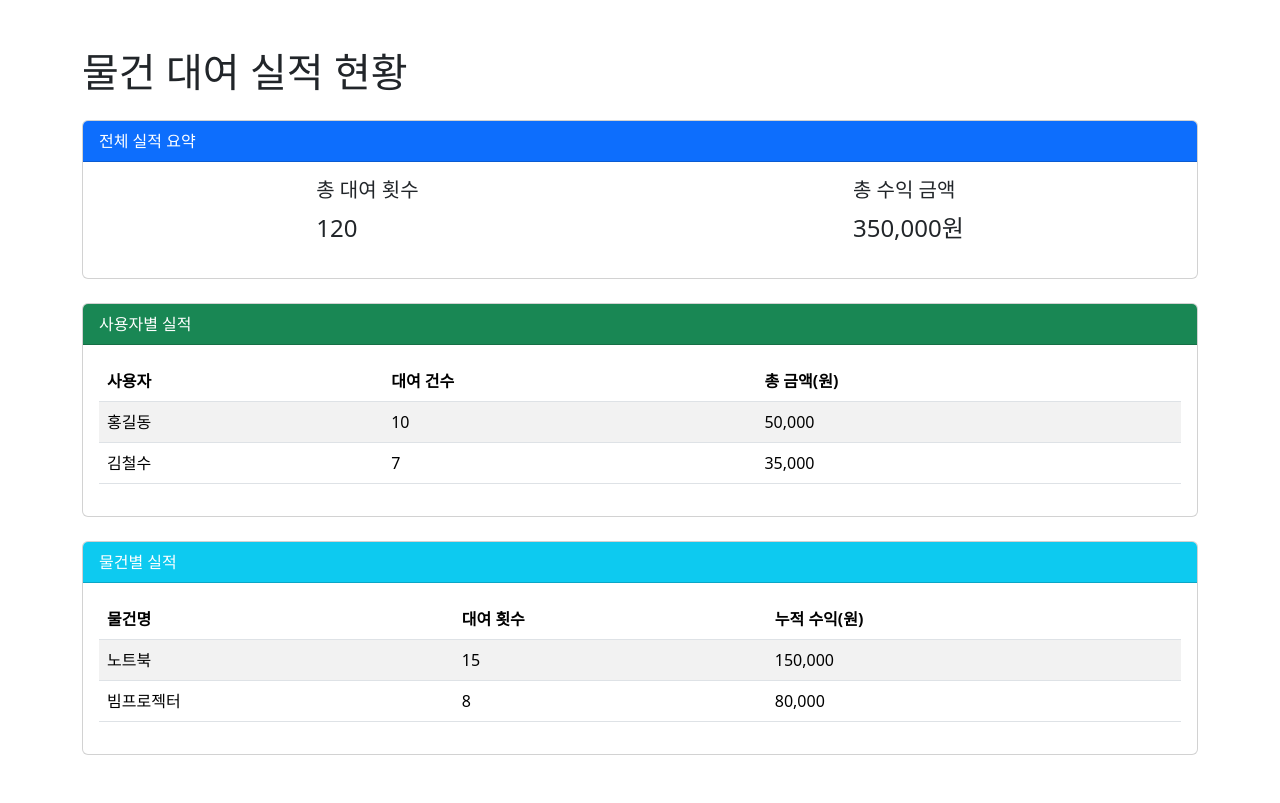
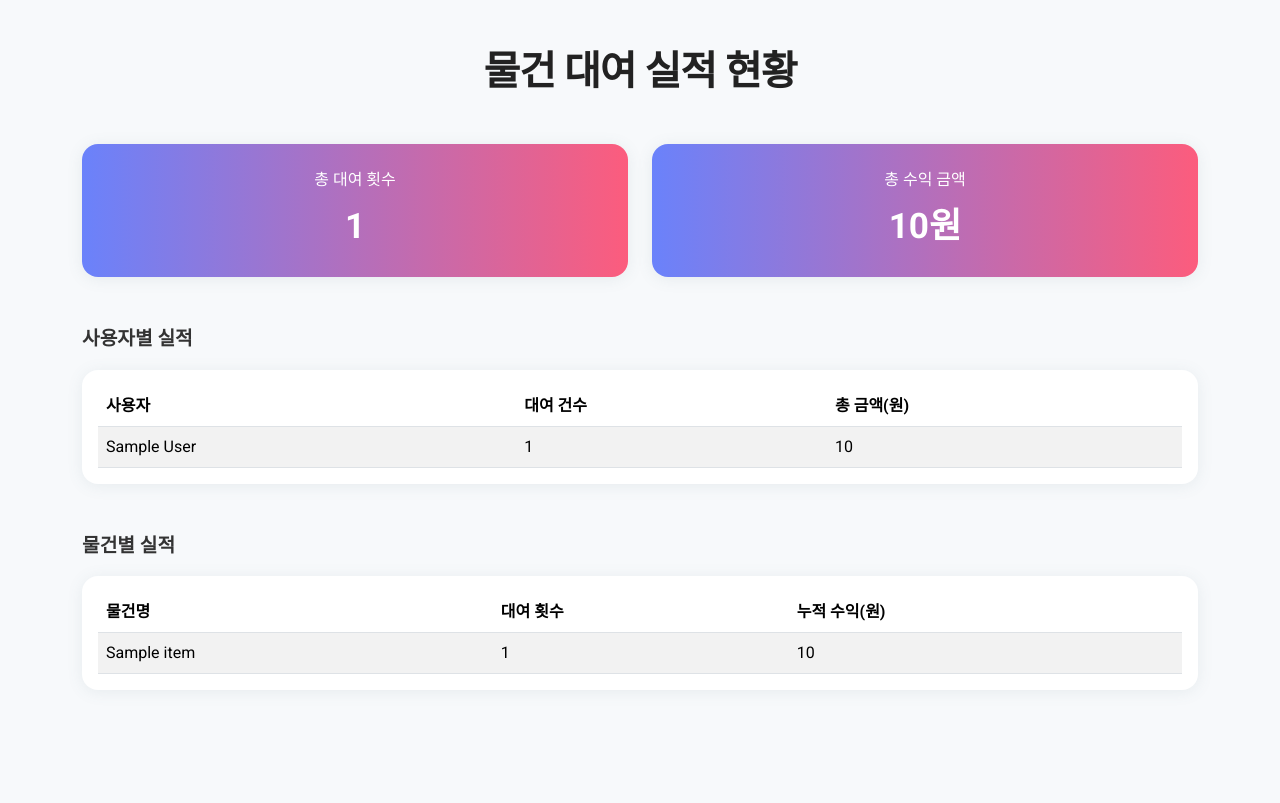
Before and after one commit to lehoyeon/2025_05_20-Flask_project, a Flask app: page /status in a window 1280 px wide. After the commit the page ends 674 px from the top, so only its background shows below. Run offline with Flask 3, Linux system fonts and the light colour scheme; tables that the repository leaves empty hold one stand-in row (values such as "Sample post").

Commit message:
db 데이터와 연동

```diff
--- a/app.py
+++ b/app.py
@@ -11,23 +11,20 @@ atexit.register(db.close)
 
 @app.route('/status', methods=['GET'])
 def status():
-    # 예시 데이터
-    total_rentals = 120
-    total_revenue = 350000
-    user_stats = [
-        {'username': '홍길동', 'rental_count': 10, 'total_amount': 50000},
-        {'username': '김철수', 'rental_count': 7, 'total_amount': 35000},
-    ]
-    item_stats = [
-        {'item_name': '노트북', 'rental_count': 15, 'total_revenue': 150000},
-        {'item_name': '빔프로젝터', 'rental_count': 8, 'total_revenue': 80000},
-    ]
+    data = Database.fetch_rental_performance()
+
+    if not data:
+        return render_template('status.html',
+                             total_rentals=0,
+                             total_revenue=0,
+                             user_stats=[],
+                             item_stats=[])
+
     return render_template('status.html',
-                           total_rentals=total_rentals,
-                           total_revenue=total_revenue,
-                           user_stats=user_stats,
-                           item_stats=item_stats)
-
+                         total_rentals=data['total_rentals'],
+                         total_revenue=data['total_revenue'],
+                         user_stats=data['user_stats'],
+                         item_stats=data['item_stats'])
 
 if __name__ == '__main__':
     app.run(host='0.0.0.0', port=5000, debug=True)
--- a/db.py
+++ b/db.py
@@ -22,3 +22,56 @@ class Database:
         if self.connection:
             self.connection.close()
             print("MariaDB 연결이 종료되었습니다.")
+
+    def fetch_rental_performance():
+        db = Database()
+        if not db.connection:
+            return None
+        try:
+            with db.connection.cursor() as cursor:
+                # 전체 실적 요약 (총 대여 횟수, 총 수익)
+                cursor.execute("""
+                    SELECT
+                        COUNT(rental_id) AS total_rentals,
+                        COALESCE(SUM(price), 0) AS total_revenue
+                    FROM rentals
+                """)
+                total_summary = cursor.fetchone()
+
+                # 사용자별 실적 (이름, 대여 건수, 총 금액)
+                cursor.execute("""
+                    SELECT
+                        u.name AS username,
+                        COUNT(r.rental_id) AS rental_count,
+                        COALESCE(SUM(r.price), 0) AS total_amount
+                    FROM users u
+                    LEFT JOIN rentals r ON u.user_id = r.user_id
+                    GROUP BY u.user_id, u.name
+                    ORDER BY total_amount DESC
+                """)
+                user_stats = cursor.fetchall()
+
+                # 물건별 실적 (물건명, 대여 횟수, 누적 수익)
+                cursor.execute("""
+                    SELECT
+                        i.name AS item_name,
+                        COUNT(r.rental_id) AS rental_count,
+                        COALESCE(SUM(r.price), 0) AS total_revenue
+                    FROM items i
+                    LEFT JOIN rentals r ON i.item_id = r.item_id
+                    GROUP BY i.item_id, i.name
+                    ORDER BY total_revenue DESC
+                """)
+                item_stats = cursor.fetchall()
+
+            return {
+                'total_rentals': total_summary['total_rentals'],
+                'total_revenue': total_summary['total_revenue'],
+                'user_stats': user_stats,
+                'item_stats': item_stats
+            }
+        except Error as e:
+            print(f"쿼리 실행 중 오류 발생: {e}")
+            return None
+        finally:
+            db.close()
--- a/templates/status.html
+++ b/templates/status.html
@@ -3,36 +3,85 @@
 <head>
     <meta charset="UTF-8">
     <title>물건 대여 실적 현황</title>
-    <link rel="stylesheet" href="https://cdn.jsdelivr.net/npm/bootstrap@5.3.2/dist/css/bootstrap.min.css">
+    <meta name="viewport" content="width=device-width, initial-scale=1">
+    <!-- Bootstrap 5 CDN -->
+    <link href="https://cdn.jsdelivr.net/npm/bootstrap@5.3.2/dist/css/bootstrap.min.css" rel="stylesheet">
+    <!-- Google Fonts for modern look -->
+    <link href="https://fonts.googleapis.com/css2?family=Roboto:wght@400;700&display=swap" rel="stylesheet">
+    <style>
+        body {
+            font-family: 'Roboto', sans-serif;
+            background: #f7f9fb;
+            color: #222;
+        }
+        .dashboard-header {
+            font-weight: 700;
+            letter-spacing: -1px;
+        }
+        .summary-card {
+            border: none;
+            border-radius: 1rem;
+            box-shadow: 0 2px 16px rgba(90, 114, 123, 0.11);
+            background: linear-gradient(90deg, #6a82fb 0%, #fc5c7d 100%);
+            color: #fff;
+        }
+        .summary-value {
+            font-size: 2.2rem;
+            font-weight: 700;
+        }
+        .section-title {
+            font-size: 1.2rem;
+            font-weight: 600;
+            margin-bottom: 1rem;
+            color: #333;
+        }
+        .card-table {
+            border: none;
+            border-radius: 1rem;
+            box-shadow: 0 2px 16px rgba(90, 114, 123, 0.10);
+            background: #fff;
+        }
+        .table thead {
+            background: #f1f3f7;
+        }
+        .table th {
+            font-weight: 600;
+        }
+        .table-striped > tbody > tr:nth-of-type(odd) {
+            background-color: #f7f9fb;
+        }
+        @media (max-width: 767px) {
+            .summary-cards-row {
+                flex-direction: column;
+            }
+            .summary-card {
+                margin-bottom: 1rem;
+            }
+        }
+    </style>
 </head>
 <body>
-<div class="container my-5">
-    <h1 class="mb-4">물건 대여 실적 현황</h1>
+<div class="container py-5">
+    <h1 class="dashboard-header mb-5 text-center">물건 대여 실적 현황</h1>
 
     <!-- 전체 실적 요약 -->
-    <div class="card mb-4">
-        <div class="card-header bg-primary text-white">
-            전체 실적 요약
+    <div class="d-flex gap-4 mb-5 summary-cards-row flex-wrap justify-content-center">
+        <div class="summary-card p-4 flex-fill text-center">
+            <div class="mb-2">총 대여 횟수</div>
+            <div class="summary-value">{{ total_rentals }}</div>
         </div>
-        <div class="card-body d-flex justify-content-around">
-            <div>
-                <h5>총 대여 횟수</h5>
-                <p class="fs-4">{{ total_rentals }}</p>
-            </div>
-            <div>
-                <h5>총 수익 금액</h5>
-                <p class="fs-4">{{ "{:,.0f}".format(total_revenue) }}원</p>
-            </div>
+        <div class="summary-card p-4 flex-fill text-center">
+            <div class="mb-2">총 수익 금액</div>
+            <div class="summary-value">{{ "{:,.0f}".format(total_revenue) }}원</div>
         </div>
     </div>
 
     <!-- 사용자별 실적 -->
-    <div class="card mb-4">
-        <div class="card-header bg-success text-white">
-            사용자별 실적
-        </div>
-        <div class="card-body">
-            <table class="table table-striped">
+    <div class="mb-5">
+        <div class="section-title">사용자별 실적</div>
+        <div class="card-table p-3">
+            <div class="table-responsive">
+                <table class="table table-striped align-middle mb-0">
                     <thead>
                     <tr>
                         <th>사용자</th>
@@ -49,21 +98,21 @@
                         </tr>
                     {% else %}
                         <tr>
-                        <td colspan="3" class="text-center">데이터가 없습니다.</td>
+                            <td colspan="3" class="text-center text-muted">데이터가 없습니다.</td>
                         </tr>
                     {% endfor %}
                     </tbody>
                 </table>
             </div>
         </div>
+    </div>
 
     <!-- 물건별 실적 -->
-    <div class="card mb-4">
-        <div class="card-header bg-info text-white">
-            물건별 실적
-        </div>
-        <div class="card-body">
-            <table class="table table-striped">
+    <div>
+        <div class="section-title">물건별 실적</div>
+        <div class="card-table p-3">
+            <div class="table-responsive">
+                <table class="table table-striped align-middle mb-0">
                     <thead>
                     <tr>
                         <th>물건명</th>
@@ -80,7 +129,7 @@
                         </tr>
                     {% else %}
                         <tr>
-                        <td colspan="3" class="text-center">데이터가 없습니다.</td>
+                            <td colspan="3" class="text-center text-muted">데이터가 없습니다.</td>
                         </tr>
                     {% endfor %}
                     </tbody>
@@ -88,5 +137,6 @@
             </div>
         </div>
     </div>
+</div>
 </body>
 </html>
```
Also changed, not shown: rentalResult.py (added). Lines whose indentation alone changed are shown as unchanged.
